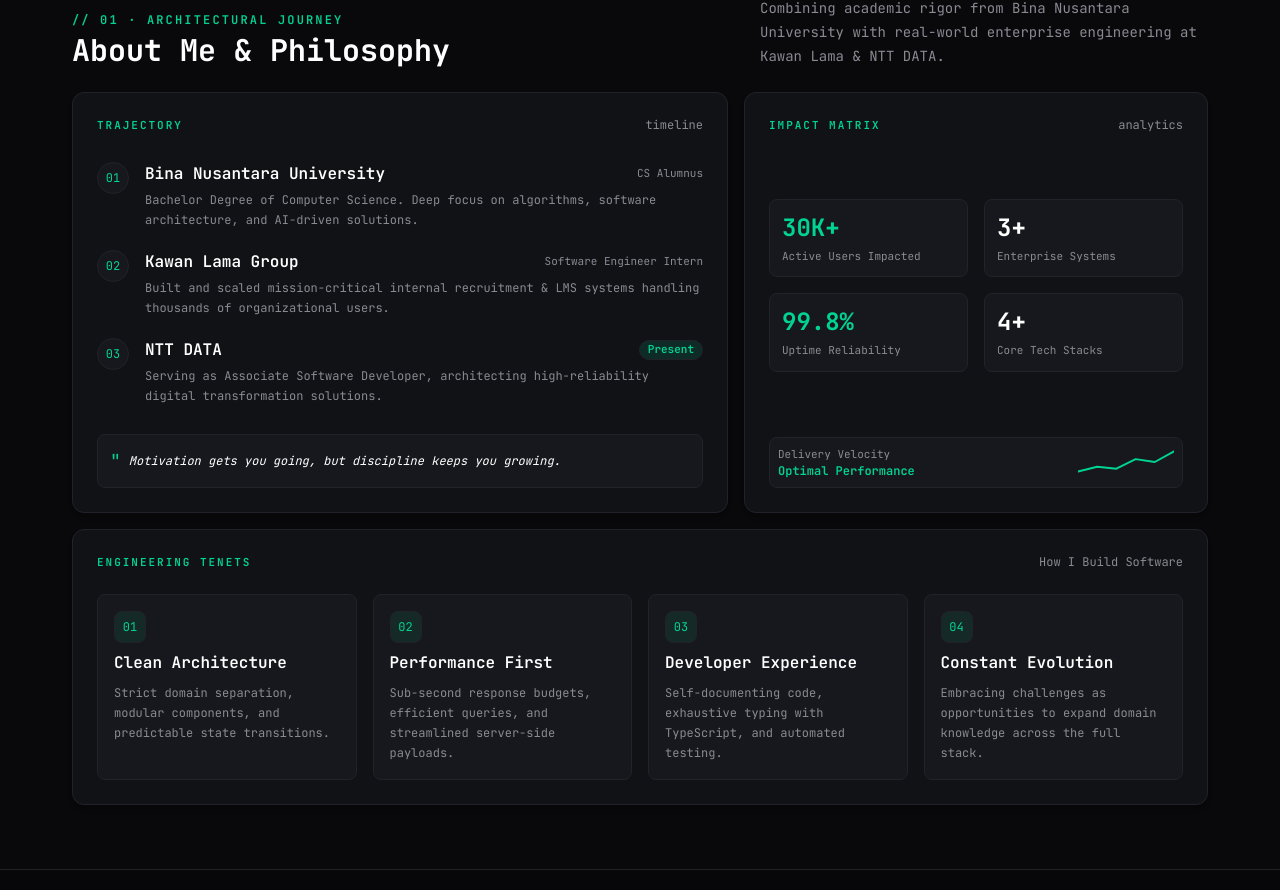
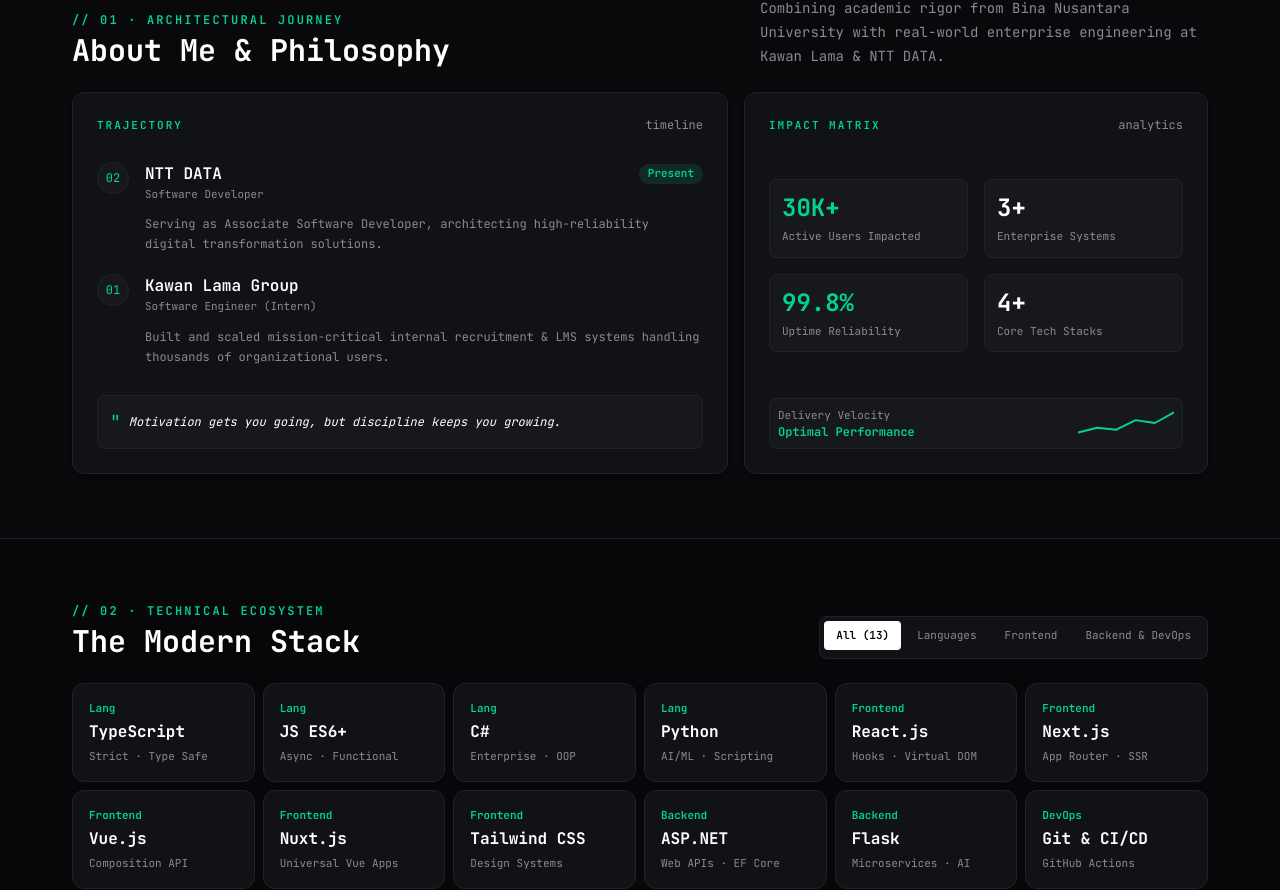
Before and after one commit to FerryFL/portfolio-v2, a Next.js app: page / in a window 1280 px wide. Shown: the part 872-1762 px from the top of the page. Built offline with nearby package versions, Linux system fonts and the light colour scheme.

Commit message:
fix: section 4 layout, minor navbar styling

```diff
--- a/src/components/about-philosophy-section.tsx
+++ b/src/components/about-philosophy-section.tsx
@@ -2,52 +2,18 @@ import { Badge } from "@/components/ui/badge"
 
 const journey = [
   {
-    number: "01",
-    title: "Bina Nusantara University",
-    role: "CS Alumnus",
-    description:
-      "Bachelor Degree of Computer Science. Deep focus on algorithms, software architecture, and AI-driven solutions.",
-  },
-  {
     number: "02",
-    title: "Kawan Lama Group",
-    role: "Software Engineer Intern",
-    description:
-      "Built and scaled mission-critical internal recruitment & LMS systems handling thousands of organizational users.",
-  },
-  {
-    number: "03",
     title: "NTT DATA",
-    role: "Present",
+    role: "Software Developer",
     description:
       "Serving as Associate Software Developer, architecting high-reliability digital transformation solutions.",
   },
-]
-
-const tenets = [
   {
     number: "01",
-    title: "Clean Architecture",
+    title: "Kawan Lama Group",
+    role: "Software Engineer (Intern)",
     description:
-      "Strict domain separation, modular components, and predictable state transitions.",
-  },
-  {
-    number: "02",
-    title: "Performance First",
-    description:
-      "Sub-second response budgets, efficient queries, and streamlined server-side payloads.",
-  },
-  {
-    number: "03",
-    title: "Developer Experience",
-    description:
-      "Self-documenting code, exhaustive typing with TypeScript, and automated testing.",
-  },
-  {
-    number: "04",
-    title: "Constant Evolution",
-    description:
-      "Embracing challenges as opportunities to expand domain knowledge across the full stack.",
+      "Built and scaled mission-critical internal recruitment & LMS systems handling thousands of organizational users.",
   },
 ]
 
@@ -90,16 +56,15 @@ export function AboutPhilosophySection() {
                       <h3 className="font-mono text-base font-semibold text-white">
                         {item.title}
                       </h3>
-                      {index === journey.length - 1 ? (
+                      {index === 0 ? (
                         <Badge className="rounded-full border border-emerald-500/30 bg-emerald-500/15 px-2 py-0.5 font-mono text-[11px] font-semibold text-emerald-400">
                           Present
                         </Badge>
-                      ) : (
-                        <span className="font-mono text-[11px] text-[#8a8a93]">
-                          {item.role}
-                        </span>
-                      )}
+                      ) : ""}
                     </div>
+                    <span className="font-mono text-[11px] text-[#8a8a93] pb-2">
+                      {item.role}
+                    </span>
                     <p className="mt-1 font-mono text-xs leading-5 text-[#8a8a93]">
                       {item.description}
                     </p>
@@ -156,27 +121,6 @@ export function AboutPhilosophySection() {
               </svg>
             </div>
           </article>
-
-          <article className="flex flex-col gap-6 rounded-xl border border-white/10 bg-[#111216] p-6 shadow-md md:col-span-12">
-            <div className="flex items-center justify-between">
-              <span className="font-mono text-[11px] font-semibold uppercase tracking-[0.18em] text-emerald-400">
-                Engineering Tenets
-              </span>
-              <span className="font-mono text-xs text-[#8a8a93]">How I Build Software</span>
-            </div>
-
-            <div className="grid gap-4 sm:grid-cols-2 lg:grid-cols-4">
-              {tenets.map((tenet) => (
-                <div key={tenet.title} className="flex flex-col gap-2 rounded-lg border border-white/5 bg-[#17181d] p-4 transition-colors hover:border-emerald-500/40 active:border-emerald-500/40">
-                  <div className="flex size-8 items-center justify-center rounded-lg border border-emerald-500/20 bg-emerald-500/10 font-mono text-xs text-emerald-400">
-                    {tenet.number}
-                  </div>
-                  <h3 className="font-mono text-base font-semibold text-white">{tenet.title}</h3>
-                  <p className="font-mono text-xs leading-5 text-[#8a8a93]">{tenet.description}</p>
-                </div>
-              ))}
-            </div>
-          </article>
         </div>
       </div>
     </section>
--- a/src/components/contact-connect-section.tsx
+++ b/src/components/contact-connect-section.tsx
@@ -20,7 +20,7 @@ export function ContactConnectSection() {
     <section id="contact" className="relative overflow-hidden border-b border-white/10 py-20 lg:py-24">
       <div className="pointer-events-none absolute -bottom-20 left-1/3 size-80 rounded-full bg-emerald-500/10 blur-[120px]" />
       <div className="relative z-10 mx-auto grid max-w-[1200px] gap-10 px-5 lg:grid-cols-12 lg:items-center lg:px-8">
-        <div className="space-y-5 lg:col-span-7">
+        <div className="min-w-0 space-y-5 lg:col-span-7">
           <p className="font-mono text-xs font-semibold uppercase tracking-[0.2em] text-emerald-400">// 04 · Initiate Transmission</p>
           <h2 className="font-mono text-4xl font-bold leading-tight tracking-tight text-white sm:text-5xl">Let&apos;s build something <span className="text-emerald-400">extraordinary</span> together.</h2>
           <p className="max-w-xl font-mono text-sm leading-6 text-[#8a8a93]">Whether you want to architect an enterprise platform, discuss modern web frameworks, or brainstorm impactful projects, my inbox is always open.</p>
@@ -32,7 +32,7 @@ export function ContactConnectSection() {
             </button>
           </div>
         </div>
-        <div className="space-y-3 lg:col-span-5">
+        <div className="min-w-0 space-y-3 lg:col-span-5">
           <ContactCard icon={<Mail />} label="Direct Email" value={email} href={`mailto:${email}`} action="copy" copied={copied === email} onAction={() => handleCopy(email)} />
           <ContactCard icon={<MessageCircle />} label="WhatsApp" value="+62 898 8433 850" href="https://wa.me/628988433850" action="external" />
           <ContactCard icon={<BriefcaseBusiness />} label="Professional Network" value="linkedin.com/in/ferry-febrian-it" href="https://www.linkedin.com/in/ferry-febrian-it/" action="external" />
--- a/src/components/site-header.tsx
+++ b/src/components/site-header.tsx
@@ -22,8 +22,8 @@ export function SiteHeader() {
           </Link>
         </div>
         <nav aria-label="Primary navigation" className="hidden items-center gap-1 md:flex">
-          {navigationItems.map((item, index) => (
-            <Link key={item.href} href={item.href} className={index === 0 ? "rounded-lg bg-white px-3 py-2 font-mono text-xs font-medium text-black transition-colors hover:bg-emerald-400 active:bg-emerald-400 focus-visible:bg-emerald-400" : "rounded-lg px-3 py-2 font-mono text-xs text-[#a1a1aa] transition-colors hover:text-emerald-400 active:text-emerald-400 focus-visible:text-emerald-400"}>{item.label}</Link>
+          {navigationItems.map((item) => (
+            <Link key={item.href} href={item.href} className="rounded-lg px-3 py-2 font-mono text-xs text-[#a1a1aa] transition-colors hover:text-emerald-400 active:text-emerald-400 focus-visible:text-emerald-400">{item.label}</Link>
           ))}
         </nav>
         <div className="flex shrink-0 items-center gap-2">
@@ -39,9 +39,9 @@ export function SiteHeader() {
                 <SheetTitle>Navigation menu</SheetTitle>
                 <SheetDescription>Jump to a section or get in touch.</SheetDescription>
               </SheetHeader>
-              <nav aria-label="Mobile navigation" className="flex flex-col gap-2">
-                {navigationItems.map((item, index) => (
-                  <SheetClose key={item.href} nativeButton={false} render={<Link href={item.href} />} className={index === 0 ? "rounded-lg bg-white px-4 py-3 font-mono text-sm font-medium text-black transition-colors hover:bg-emerald-400 active:bg-emerald-400 focus-visible:bg-emerald-400" : "rounded-lg px-4 py-3 font-mono text-sm text-[#a1a1aa] transition-colors hover:text-emerald-400 active:text-emerald-400 focus-visible:text-emerald-400"}>{item.label}</SheetClose>
+              <nav aria-label="Mobile navigation" className="flex flex-col">
+                {navigationItems.map((item) => (
+                  <SheetClose key={item.href} nativeButton={false} render={<Link href={item.href} />} className="rounded-lg px-4 py-3 font-mono text-sm text-[#a1a1aa] transition-colors hover:text-emerald-400 active:text-emerald-400 focus-visible:text-emerald-400 text-center">{item.label}</SheetClose>
                 ))}
                 <SheetClose nativeButton={false} render={<Link href="/CV_Ferry_Febrian.pdf" target="_blank" />} className="mt-2 inline-flex items-center gap-2 rounded-lg border border-white/10 bg-[#17181d] px-4 py-3 font-mono text-sm text-white transition-colors hover:border-emerald-400 hover:bg-emerald-400 hover:text-black active:border-emerald-400 active:bg-emerald-400 active:text-black focus-visible:border-emerald-400 focus-visible:bg-emerald-400 focus-visible:text-black"><FileText data-icon="inline-start" />Resume</SheetClose>
                 <SheetClose nativeButton={false} render={<Link href="/#contact" />} className="mt-2 inline-flex items-center justify-center gap-2 rounded-lg bg-white px-4 py-3 font-mono text-sm font-semibold text-black transition-colors hover:bg-emerald-400 active:bg-emerald-400 focus-visible:bg-emerald-400">Get in Touch<Send data-icon="inline-end" /></SheetClose>
--- a/src/components/tech-stack-playground.tsx
+++ b/src/components/tech-stack-playground.tsx
@@ -46,7 +46,7 @@ export function TechStackPlayground() {
             </h2>
           </div>
 
-          <div className="flex max-w-full gap-1 overflow-x-auto rounded-lg border border-white/10 bg-[#111216] p-1">
+          <div className="flex max-w-full gap-1 overflow-x-auto rounded-lg border border-white/10 bg-[#111216] p-1 pb-2">
             {filters.map((filter) => (
               <button
                 key={filter.id}
@@ -65,9 +65,9 @@ export function TechStackPlayground() {
             <div key={technology.name} className="group flex flex-col gap-1 rounded-xl border border-white/10 bg-[#111216] p-4 transition-all hover:border-emerald-500 hover:bg-[#17181d] active:border-emerald-500 active:bg-[#17181d]">
               <div className="flex items-center justify-between">
                 <span className="font-mono text-[11px] font-semibold text-emerald-400">{technology.type}</span>
-                <span className="size-2 rounded-full bg-emerald-400 opacity-0 transition-opacity group-hover:opacity-100" />
+                <span className="size-2 rounded-full bg-emerald-400 opacity-0 transition-opacity group-hover:opacity-100 group-active:opacity-100" />
               </div>
-              <span className="font-mono text-base font-bold text-white transition-colors group-hover:text-emerald-400">{technology.name}</span>
+              <span className="font-mono text-base font-bold text-white transition-colors group-hover:text-emerald-400 group-active:text-emerald-400">{technology.name}</span>
               <span className="font-mono text-[11px] text-[#8a8a93]">{technology.detail}</span>
             </div>
           ))}
--- a/src/components/ui/sheet.tsx
+++ b/src/components/ui/sheet.tsx
@@ -24,7 +24,7 @@ function SheetContent({ className, side = "right", ...props }: React.ComponentPr
         data-slot="sheet-content"
         data-side={side}
         className={cn(
-          "fixed z-50 flex h-full w-3/5 max-w-sm flex-col gap-6 border-white/10 bg-[#0a0a0d] p-6 text-white shadow-2xl outline-none transition-transform duration-200 data-ending-style:duration-200 data-starting-style:duration-200",
+          "fixed z-50 flex h-full w-3/5 max-w-sm flex-col gap-2 border-white/10 bg-[#0a0a0d] p-6 text-white shadow-2xl outline-none transition-transform duration-200 data-ending-style:duration-200 data-starting-style:duration-200",
           side === "right" && "inset-y-0 right-0 border-l data-ending-style:translate-x-full data-starting-style:translate-x-full",
           side === "left" && "inset-y-0 left-0 border-r data-ending-style:-translate-x-full data-starting-style:-translate-x-full",
           side === "top" && "inset-x-0 top-0 h-auto border-b data-ending-style:-translate-y-full data-starting-style:-translate-y-full",
```
